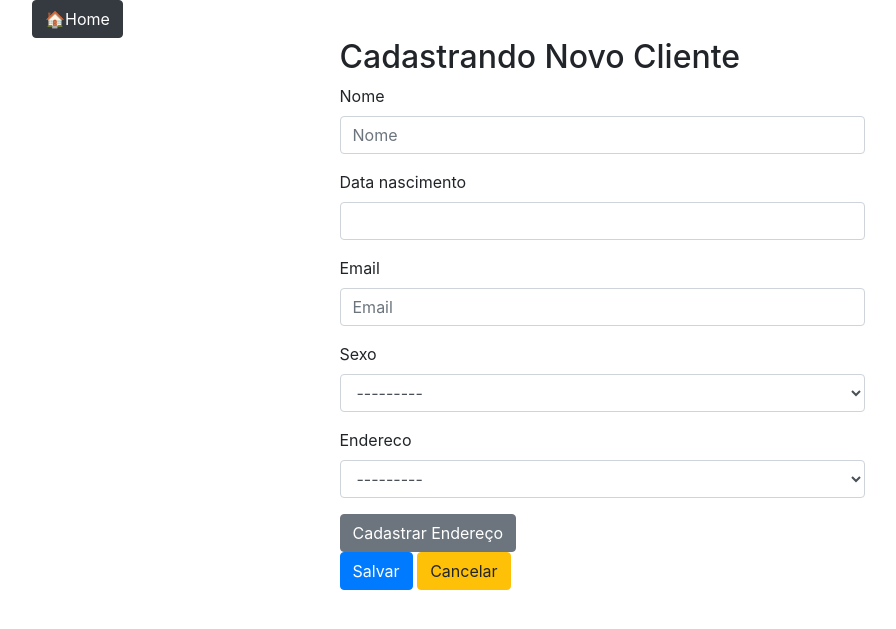
After one commit to marcos-faino/crud2023, a Django app: page /minhaloja/cadatualcliente/ in a window 1280 px wide. The commit adds this page. Shown: the top 629 px of the page, without its empty margins (38-934 px from the left). Run offline with Django 4.2, Linux system fonts and the light colour scheme; data comes from the database, SQL or seed files in the repository; both versions use the stored data as it was after the commit; some libraries are stand-ins or nearby versions.

Commit message:
cadastro de endereço completo

```diff
--- a/pedidos/models.py
+++ b/pedidos/models.py
@@ -5,7 +5,6 @@ class Endereco(models.Model):
     rua = models.CharField(max_length=200)
     numero = models.IntegerField()
     complemento = models.CharField(max_length=50)
-
     bairro = models.CharField(max_length=50)
     cidade = models.CharField(max_length=50)
 
--- a/pedidos/templates/basesite.html
+++ b/pedidos/templates/basesite.html
@@ -9,7 +9,7 @@
 </head>
 <body>
     <div class="container container-fluid">
-        <div class="text-right">
+        <div class="row text-right">
             <a href="{% url 'home' %}" class="btn btn-dark">🏠Home</a>
         </div>
         {% block conteudo %} {% endblock %}
--- /dev/null
+++ b/pedidos/templates/loja/formclientes.html
@@ -0,0 +1,53 @@
+{% extends 'basesite.html' %}
+{% load humanize %}
+{% load bootstrap4 %}
+
+
+{% block titulo %}
+{% if op == 'c' %}
+    Cadastrando Cliente
+{% elif op == 'a' %}
+    Atualizando o Cliente {{ cliente.nome }}
+{% endif %}
+{% endblock %}
+
+{% block conteudo %}
+<div class="col-sm-6 offset-sm-3">
+{% if op == 'c' %}
+    <h2>Cadastrando Novo Cliente</h2>
+{% elif op == 'a' %}
+    <h3>Atualizando o Cliente: {{ cliente.nome }}</h3>
+{% endif %}
+    <form method="post">
+        {% csrf_token %}
+        {% bootstrap_form form %}
+        <div><a href="{% url 'cadendereco' %}" class="btn btn-secondary" id="cadend">Cadastrar Endereço</a></div>
+            {% buttons %}
+            <button type="submit" class="btn btn-primary">Salvar</button>
+            <a href="{% url 'home' %}" class="btn btn-warning">Cancelar</a>
+            {% endbuttons %}
+    </form>
+</div>
+<script>
+    cadend.onmousedown = function(){
+        sessionStorage.setItem('nome', id_nome.value);
+        sessionStorage.setItem('dtnasc', id_data_nascimento.value);
+        sessionStorage.setItem('email', id_email.value);
+        sessionStorage.setItem('sexo', id_sexo.value);
+    };
+    document.forms[0].onsubmit = function(){
+        sessionStorage.setItem('nome', '');
+        sessionStorage.setItem('dtnasc', '');
+        sessionStorage.setItem('email', '');
+        sessionStorage.setItem('sexo', '');
+        sessionStorage.setItem('endereco', '');
+    }
+    window.onload = function(){
+        id_nome.value = sessionStorage.getItem('nome') ? sessionStorage.getItem('nome') : "";
+        id_data_nascimento.value = sessionStorage.getItem('dtnasc') ? sessionStorage.getItem('dtnasc') : "";
+        id_email.value = sessionStorage.getItem('email') ? sessionStorage.getItem('email') : "";
+        id_sexo.value = sessionStorage.getItem('sexo') ? sessionStorage.getItem('sexo') : "";
+        id_endereco.value = sessionStorage.getItem('endereco') ? sessionStorage.getItem('endereco') : "";
+    }
+</script>
+{% endblock %}
--- a/pedidos/urls.py
+++ b/pedidos/urls.py
@@ -7,4 +7,10 @@ urlpatterns = [
     path('addproduto/', views.CadastrarProdutoView.as_view(), name='cadproduto'),
     path('atualizarproduto/<int:pk>', views.AtualizarProdutoView.as_view(), name='updateproduto'),
     path('excluirproduto/<int:pk>', views.ExcluirProdutoView.as_view(), name='excluirproduto'),
+    path('clientes/', views.ListarClientesView.as_view(), name='listarcli'),
+    path('cadatualcliente/', views.CadastrarClienteView.as_view(), name='addcliente'),
+    path('cadatualcliente/<int:pk>', views.AtualizarClienteView.as_view(), name='atualcliente'),
+    path('excluircliente/<int:pk>', views.ExcluirClienteView.as_view(), name='excluircliente'),
+    path('cadendereco/<str:nome>/<str:data_nasc>/<str:email>/<str:sexo>', views.CadastrarEnderecoView.as_view(), name='cadendereco'),
+    path('cadendereco/', views.CadastrarEnderecoView.as_view(), name='cadendereco'),
 ]
--- a/pedidos/views.py
+++ b/pedidos/views.py
@@ -1,6 +1,6 @@
 from django.urls import reverse_lazy
-from django.views.generic import TemplateView, ListView
-from django.views.generic.edit import CreateView,UpdateView,DeleteView
+from django.views.generic import TemplateView, ListView, View
+from django.views.generic.edit import CreateView, UpdateView, DeleteView
 
 from pedidos import models
 
@@ -44,3 +44,48 @@ class ExcluirProdutoView(DeleteView):
     template_name = 'loja/excluirproduto.html'
     success_url = reverse_lazy('listarprod')
     context_object_name = 'produto'
+
+
+
+class ListarClientesView(ListView):
+    model = models.Cliente
+    template_name = 'loja/listarclientes.html'
+    context_object_name = 'clientes'
+
+
+class CadastrarClienteView(CreateView):
+    model = models.Cliente
+    template_name = 'loja/formclientes.html'
+    fields = ['nome', 'data_nascimento', 'email', 'sexo', 'endereco']
+    success_url = reverse_lazy('listarcli')
+
+    def get_context_data(self, **kwargs):
+        contexto = super().get_context_data(**kwargs)
+        contexto['op'] = 'c'
+        return contexto
+
+
+class AtualizarClienteView(UpdateView):
+    model = models.Cliente
+    template_name = 'loja/formclientes.html'
+    fields = ['nome', 'data_nascimento', 'email', 'sexo', 'endereco']
+    success_url = reverse_lazy('listarcli')
+
+    def get_context_data(self, **kwargs):
+        contexto = super().get_context_data(**kwargs)
+        contexto['op'] = 'a'
+        return contexto
+
+
+class ExcluirClienteView(DeleteView):
+    model = models.Cliente
+    template_name = 'loja/excluircliente.html'
+    success_url = reverse_lazy('listarcli')
+    context_object_name = 'cliente'
+
+
+class CadastrarEnderecoView(CreateView):
+    model = models.Endereco
+    template_name = 'loja/formenderecos.html'
+    fields = ['rua', 'numero', 'complemento', 'bairro', 'cidade']
+    success_url = reverse_lazy('addcliente')
```
Also changed, not shown: pedidos/templates/index.html (+15 -5 lines), pedidos/templates/loja/excluircliente.html (added, +19 -0 lines), pedidos/templates/loja/formenderecos.html (added, +27 -0 lines), pedidos/templates/loja/listarclientes.html (added, +46 -0 lines), minhaloja.sqlite3.
